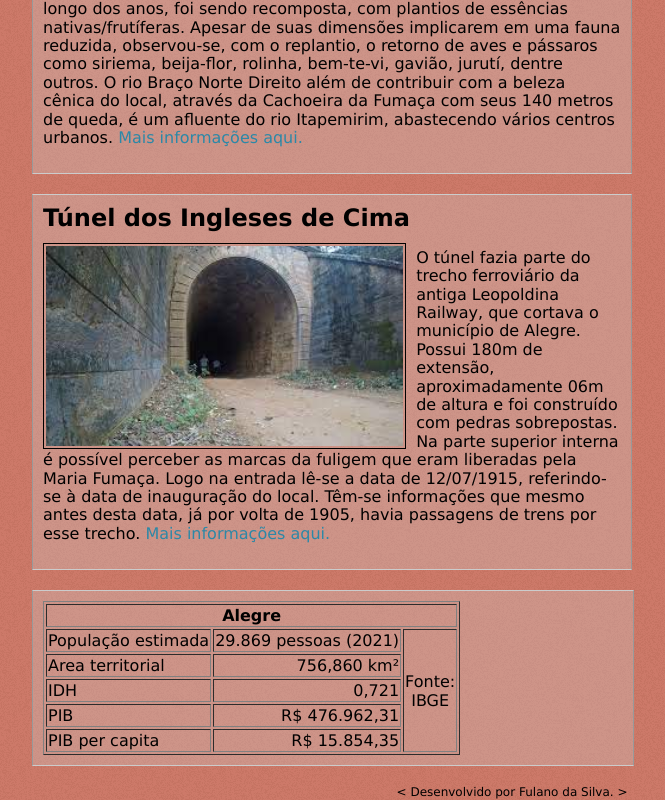
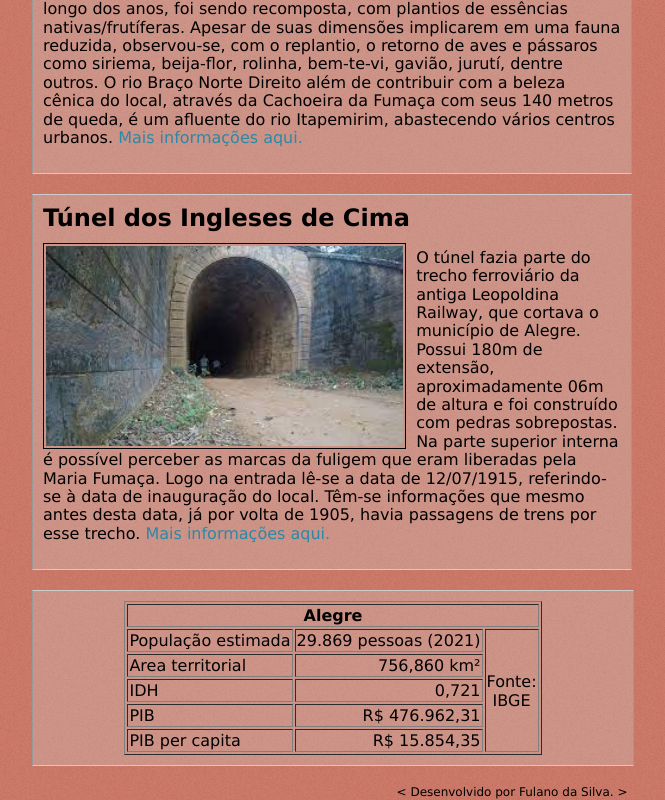
Before and after one commit to PedroHorsth/ProgWeb.2022, a plain HTML site: page site-01/atividade_site.html in a window 1280 px wide. Shown: the part 769-1569 px from the top of the page, without its empty margins (128-793 px from the left). Drawn offline with Linux system fonts and the light colour scheme.

Commit message:
Update estilo_01.css

```diff
--- a/site-01/estilo_01.css
+++ b/site-01/estilo_01.css
@@ -69,5 +69,8 @@ footer{
 	margin-bottom: 20px;
 	padding: 10px;
 	background-color: rgba(210, 210, 210, 0.3);
-	float: left;
+
 }
+.tabela table {
+	margin: 0 auto;
+}
```
